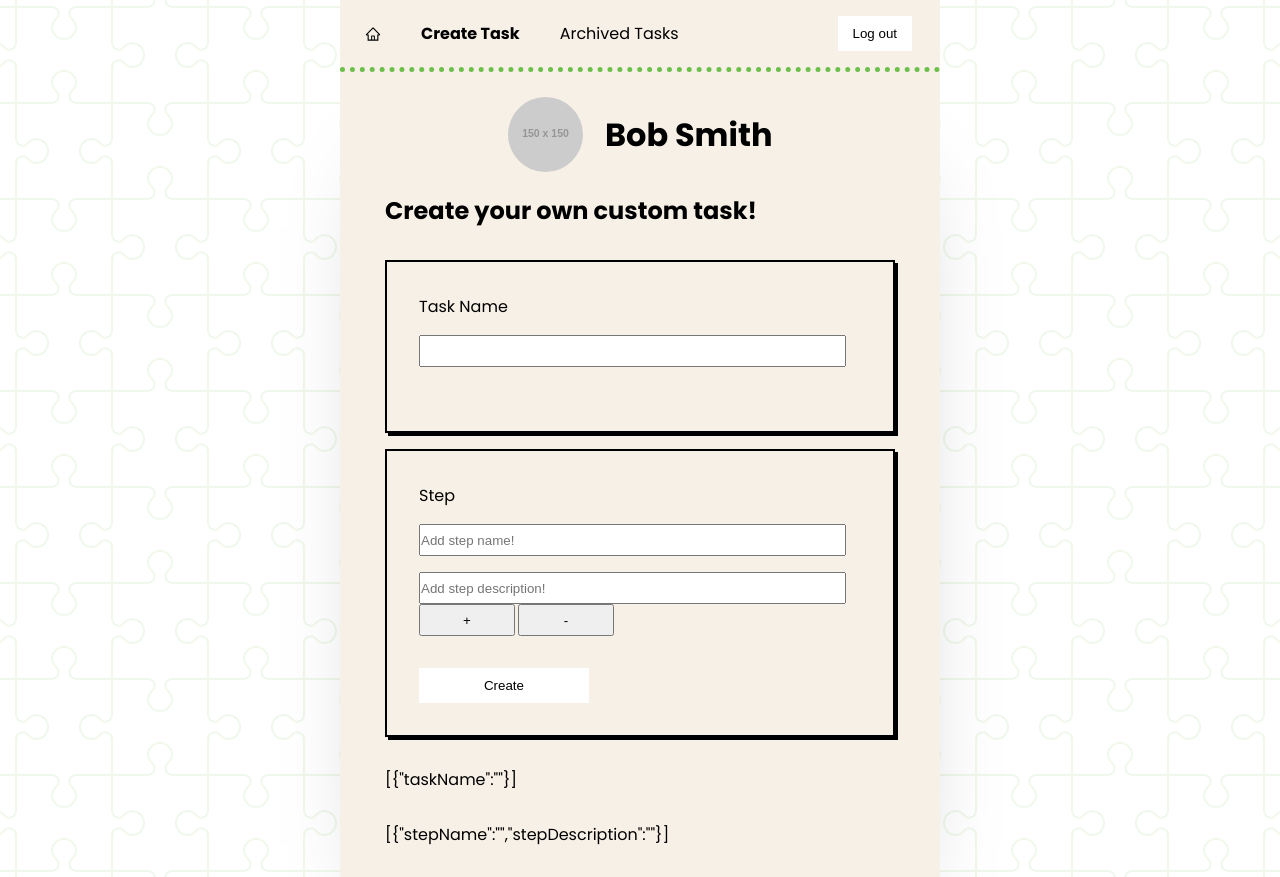
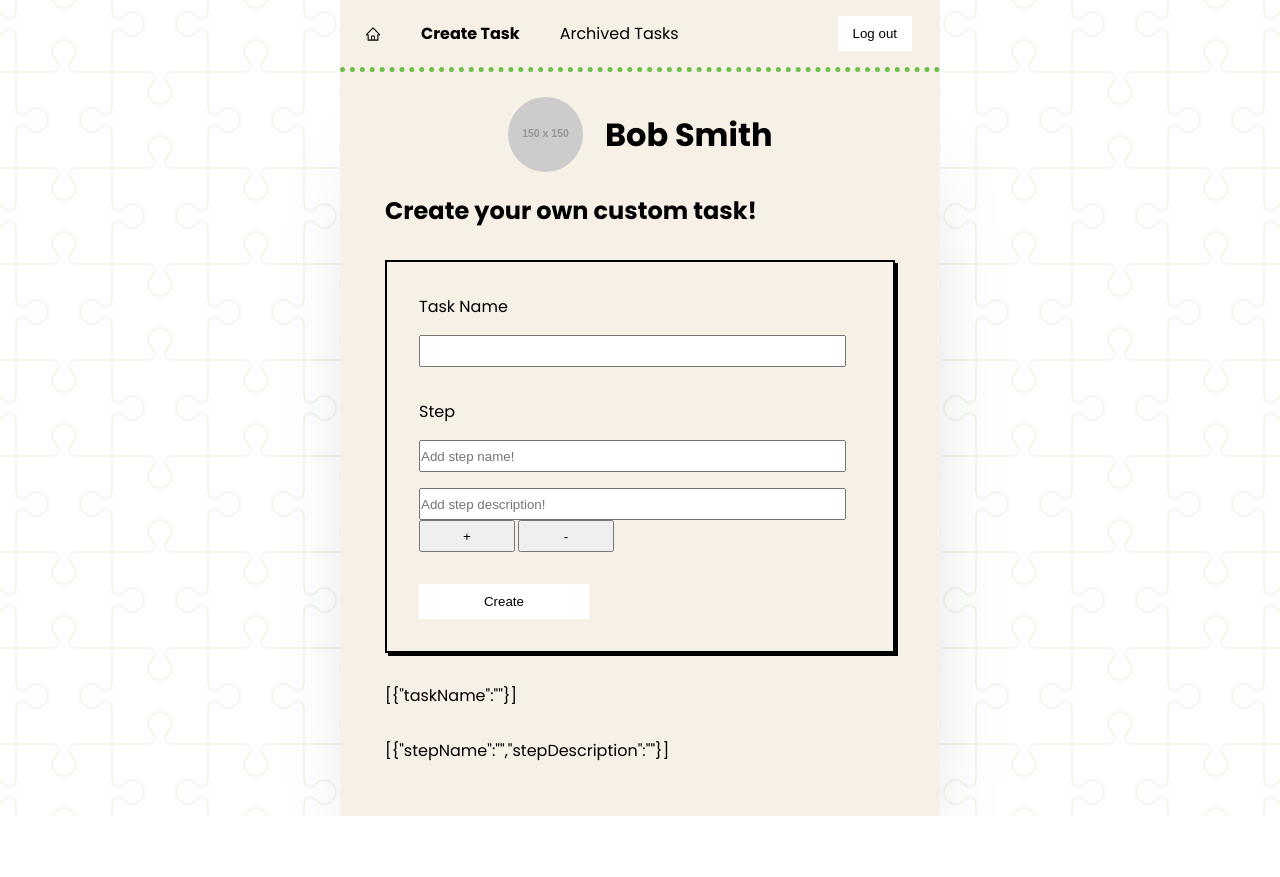
Before and after one commit to samo-13/helper-buddy, a React (Create React App) app in the folder client/: page /create in a window 1280 px wide. After the commit the page ends 816 px from the top, so only its background shows below. Built offline with nearby package versions, Linux system fonts and the light colour scheme.

Commit message:
Get step section adding twice without duplicating other form elements

```diff
--- a/client/src/pages/Create.jsx
+++ b/client/src/pages/Create.jsx
@@ -53,11 +53,10 @@ const handleAddClick = () => {
             <label>Task Name</label>
             <input name="taskName" />
           </div>
-      </form>
 
       { stepInputList.map((x, i) => {
       return (
-      <form>
+        <div className="step-box">
             <div className="step">
               <label>Step</label>
               <br></br>
@@ -70,10 +69,11 @@ const handleAddClick = () => {
             <button onClick={handleAddClick} className="step-button">+</button>
             <button className="step-button">-</button>
           </div>
+        </div>
+      );
+    })}
       <button className='button' onClick={HandleSubmit} type="submit">Create</button>
     </form>
-            );
-          })}
 
       <div style={{ marginTop: 30 }}>{JSON.stringify(taskInput)}</div>
       <div style={{ marginTop: 30 }}>{JSON.stringify(stepInputList)}</div>
```
Lines whose indentation alone changed are shown as unchanged.
